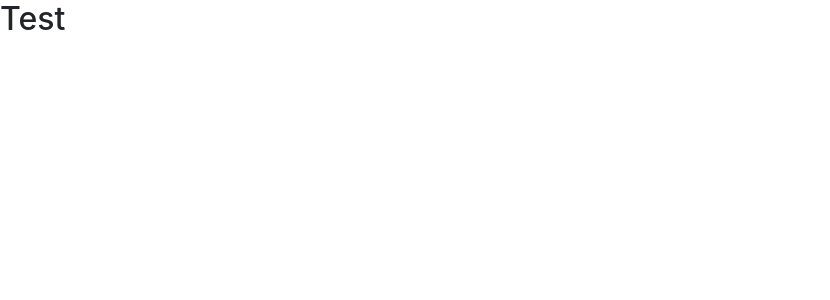
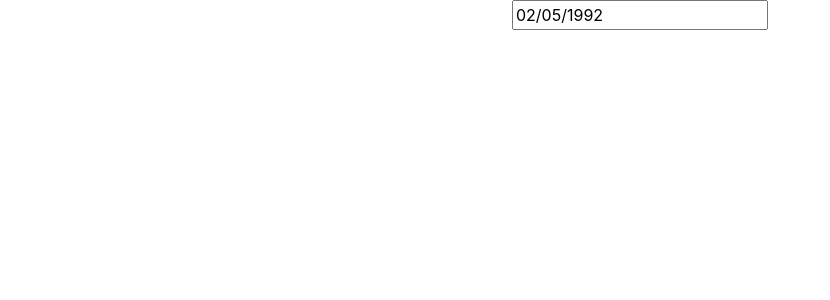
Before and after one commit to mpaolodr/p_problems, a React (Create React App) app in the folder react-components/components/: page / in a window 1280 px wide. Shown: the top 300 px of the page, without its empty margins (0-830 px from the left). Built offline with nearby package versions, Linux system fonts and the light colour scheme.

Commit message:
datepicker stuff

```diff
--- a/react-components/components/package.json
+++ b/react-components/components/package.json
@@ -9,6 +9,7 @@
     "@testing-library/user-event": "^12.1.10",
     "bootstrap": "^4.6.0",
     "react": "^17.0.1",
+    "react-datepicker": "^3.5.0",
     "react-dom": "^17.0.1",
     "react-redux": "^7.2.2",
     "react-scripts": "4.0.2",
--- a/react-components/components/src/App.js
+++ b/react-components/components/src/App.js
@@ -4,62 +4,12 @@ import styled from 'styled-components';
 
 import Datepicker from './components/Datepicker';
 import BtnLoader from './components/btn-loader/BtnLoader';
-
-import Test from './components/test';
-
-const TextContainer = styled.div`
-  border: 2px solid #cad1cf;
-  width: 30%;
-  border-radius: 21.5px;
-  overflow: hidden;
-  padding: 0;
-  display: flex;
-`;
-
-const TextArea = styled.textarea`
-  width: 100%;
-  height: auto;
-  padding: 0.4rem 0.8rem;
-  background: #f1f1f1;
-  border: none;
-  resize: none;
-
-  &:focus {
-    outline: none;
-  }
-`;
-
-const obj = {
-  success: false,
-  error: {
-    message: 'invalid input syntax for type integer: ""',
-    length: 101,
-    name: 'QueryFailedError',
-    severity: 'ERROR',
-    code: '22P02',
-    file: 'numutils.c',
-    line: '259',
-    routine: 'pg_strtoint32',
-    query:
-      'UPDATE "users" SET "genderId" = $2, "date_of_birth" = $3, "first_name" = $4, "last_name" = $5, "city" = $6, "region" = $7, "country" = $8, "account_image_url" = $9, "updatedAt" = CURRENT_TIMESTAMP WHERE "id" IN ($1)',
-    parameters: [
-      '1',
-      '',
-      '1992-02-05T00:00:00.000Z',
-      'Marlon',
-      'Del Rosario',
-      'Springvale',
-      '',
-      'USA',
-      'https://account-microservice.s3.ca-central-1.amazonaws.com/ab9dae0d-5b1a-4de4-9d79-141595548819-coffee.jpg',
-    ],
-  },
-};
+import ReactDp from './components/ReactDP';
 
 function App() {
   return (
-    <div className='App'>
-      <h2>Test</h2>
+    <div className='App' style={{ textAlign: 'center' }}>
+      <ReactDp />
     </div>
   );
 }
--- /dev/null
+++ b/react-components/components/src/components/ReactDP.jsx
@@ -0,0 +1,58 @@
+import React, { useState } from 'react';
+import Datepicker from 'react-datepicker';
+import styled from 'styled-components';
+import 'react-datepicker/dist/react-datepicker.css';
+
+const CalendarContainer = styled.div`
+  font-size: 0.9rem;
+  border: 2px solid #0ca17d;
+  border-radius: 5px;
+  overflow: hidden;
+  background: white;
+`;
+
+const Test = styled.div`
+  .green {
+    background: #0ca17d;
+    border-radius: 3px;
+    color: red;
+  }
+`;
+
+export default function ReactDp() {
+  //   const [bday, setBday] = useState(new Date('1992-02-05T00:00:00.000'));
+
+  //   const Container = ({ className, children }) => {
+  //     return <CalendarContainer>{children}</CalendarContainer>;
+  //   };
+
+  //   return (
+  //     <Datepicker
+  //       selected={bday}
+  //       onChange={(date) => setBday(date)}
+  //       calendarContaine={Container}
+  //     />
+  //   );
+
+  const [startDate, setStartDate] = useState(
+    new Date('1992-02-05T00:00:00.000')
+  );
+  const Container = ({ className, children }) => {
+    return (
+      <CalendarContainer className={className}>
+        <div style={{ position: 'relative' }}>{children}</div>
+      </CalendarContainer>
+    );
+  };
+  return (
+    <Test>
+      <Datepicker
+        selected={startDate}
+        onChange={(date) => setStartDate(date)}
+        calendarContainer={Container}
+        openToDate={startDate}
+        dayClassName={(date) => (date === startDate ? 'green' : 'blue')}
+      />
+    </Test>
+  );
+}
```
Also changed, not shown: 2 other files (tests, documents, lock files or other folders).
